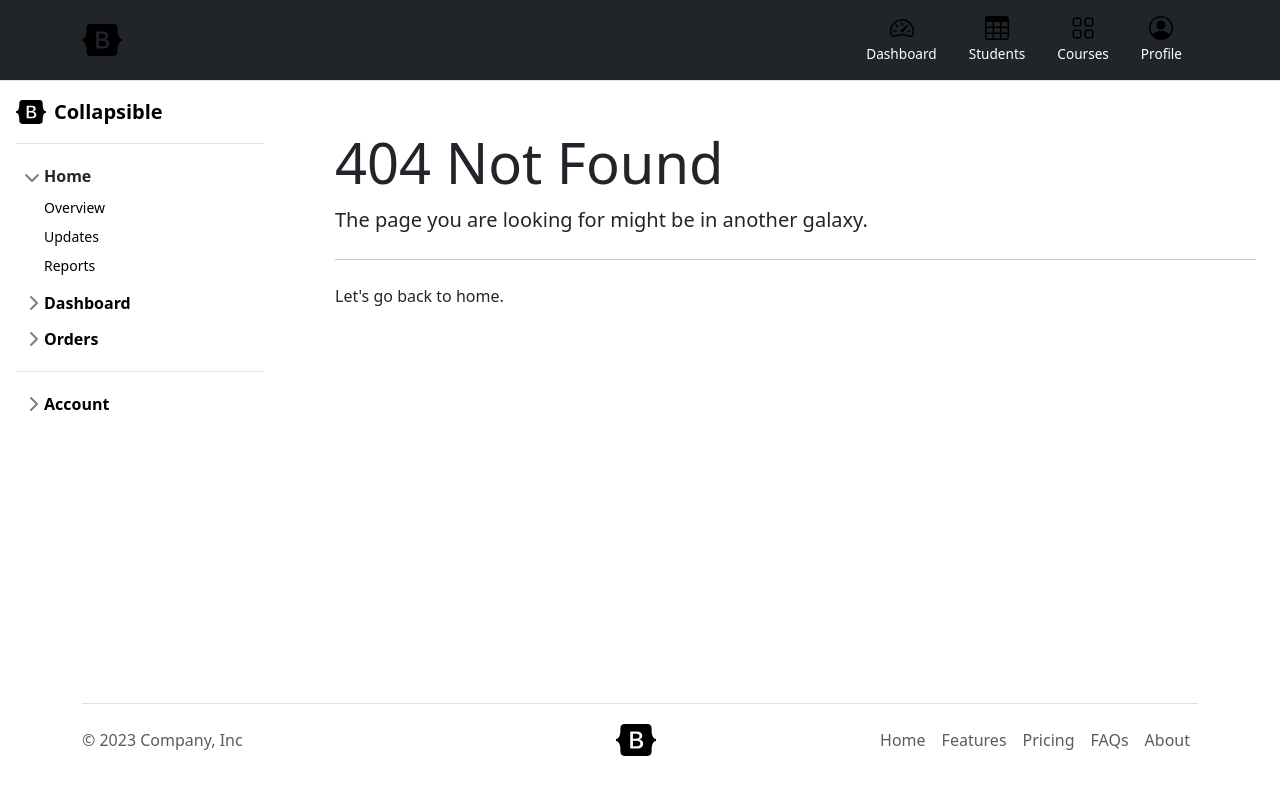
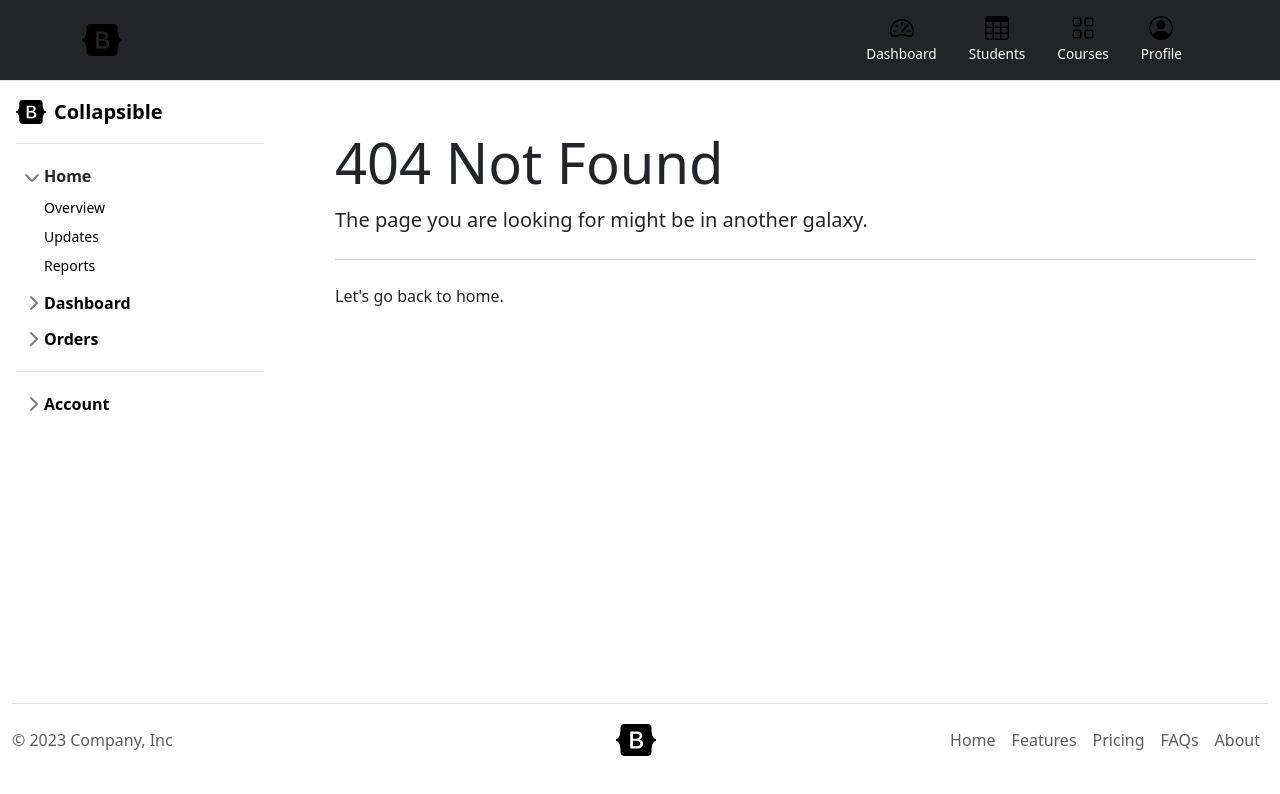
Before and after one commit to nikhilpounikar/angular_learning, an Angular app in the folder student-manager/: page / in a window 1280 px wide. Shown: the top 794 px of the page. Built offline with nearby package versions, Linux system fonts and the light colour scheme.

Commit message:
layout achieved

```diff
--- a/student-manager/src/app/layout/private/footer/footer.component.html
+++ b/student-manager/src/app/layout/private/footer/footer.component.html
@@ -14,7 +14,7 @@
     </symbol>
   </svg>
 
-  <div class="container">
+  <div class="container-fluid bg-white">
     <footer class="d-flex flex-wrap justify-content-between align-items-center py-3 my-4 border-top">
       <p class="col-md-4 mb-0 text-body-secondary">&copy; 2023 Company, Inc</p>
 
--- a/student-manager/src/app/layout/private/private-layout.component.css
+++ b/student-manager/src/app/layout/private/private-layout.component.css
@@ -1,5 +1,6 @@
 .sidebar-container{
     padding-left: 0px;
+    overflow-y: scroll;
 }
 
 .footer{
```
